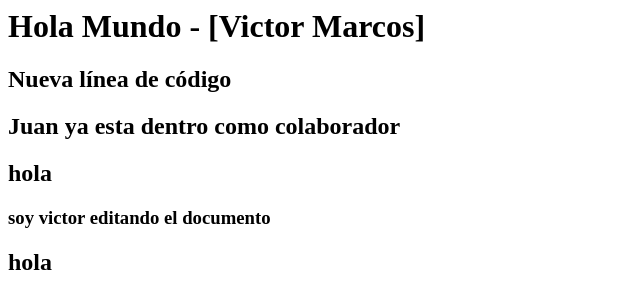
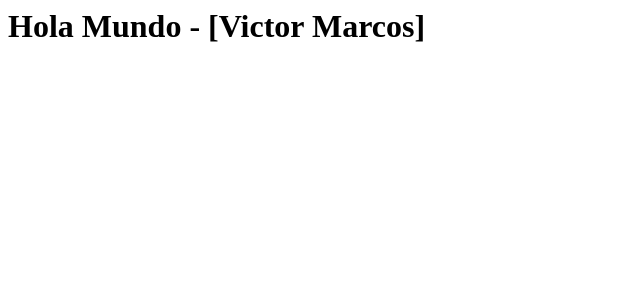
Before and after one commit to victoreugeniomheras/mi-primer-repo-cloud, a plain HTML site: page index.html in a window 1280 px wide. Shown: the whole page, without its empty margins (0-640 px from the left). Drawn offline with Linux system fonts and the light colour scheme.

Commit message:
Remove duplicate 'hola' header from index.html

```diff
--- a/index.html
+++ b/index.html
@@ -1,6 +1 @@
 <h1>Hola Mundo - [Victor Marcos]</h1>
-<h2>Nueva línea de código</h2>
-<h2>Juan ya esta dentro como colaborador</h2>
-<h2>hola</h2>
-<h3>soy victor editando el documento</h3>
-<h2>hola</h2>
```
